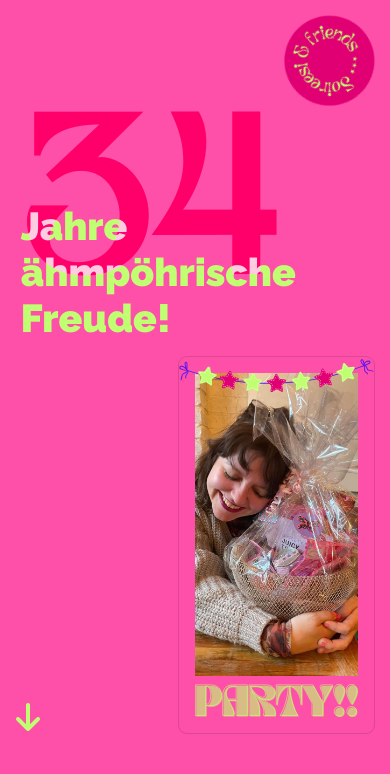
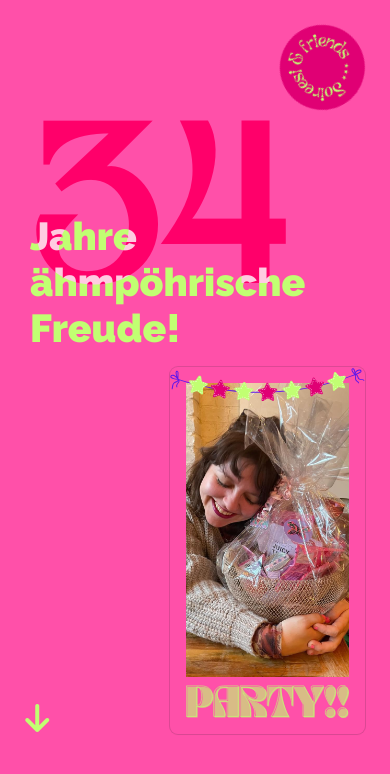
Before and after one commit to frogulator/soireesi, a plain HTML site: page index.html in a window 390 px wide. Drawn offline with nearby package versions, Linux system fonts and the light colour scheme.

Commit message:
mobile update

```diff
--- a/script.js
+++ b/script.js
@@ -1,5 +1,5 @@
 gsap.to("#invitation span", {
-    duration: 1,
+    duration: 2,
     opacity: 1,
     y: 0,
     ease: "back.out(1.7)",
--- a/style.css
+++ b/style.css
@@ -38,9 +38,9 @@ body {
 }
 
 .part-one {
-    margin: 1rem;
+    margin: 3vh 3vh 13vh 3vh;
     padding: 0;
-    height: 85vh;
+    height: 84vh;
     position: relative;
     display: flex;
     flex-direction: column;
```
